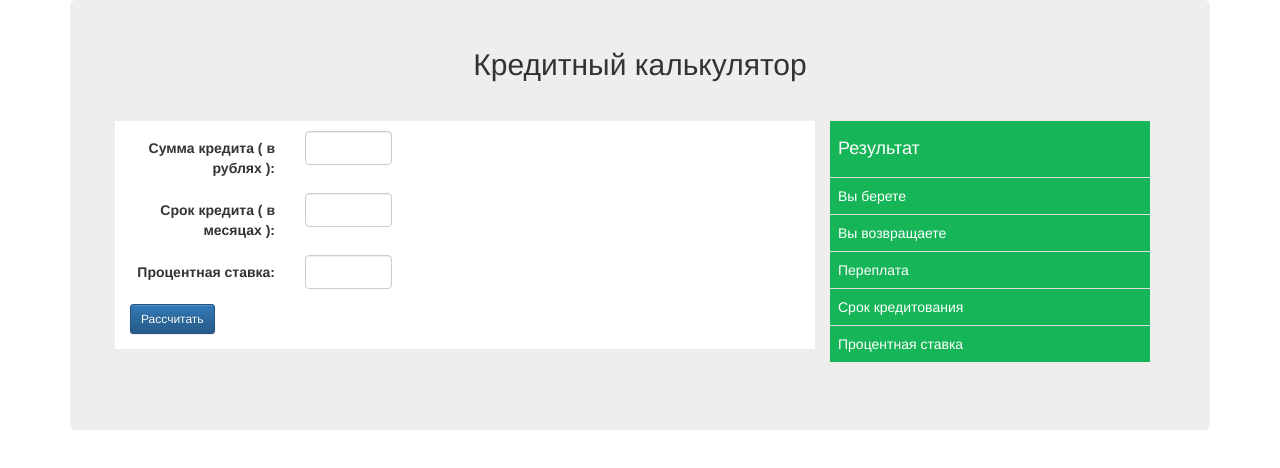
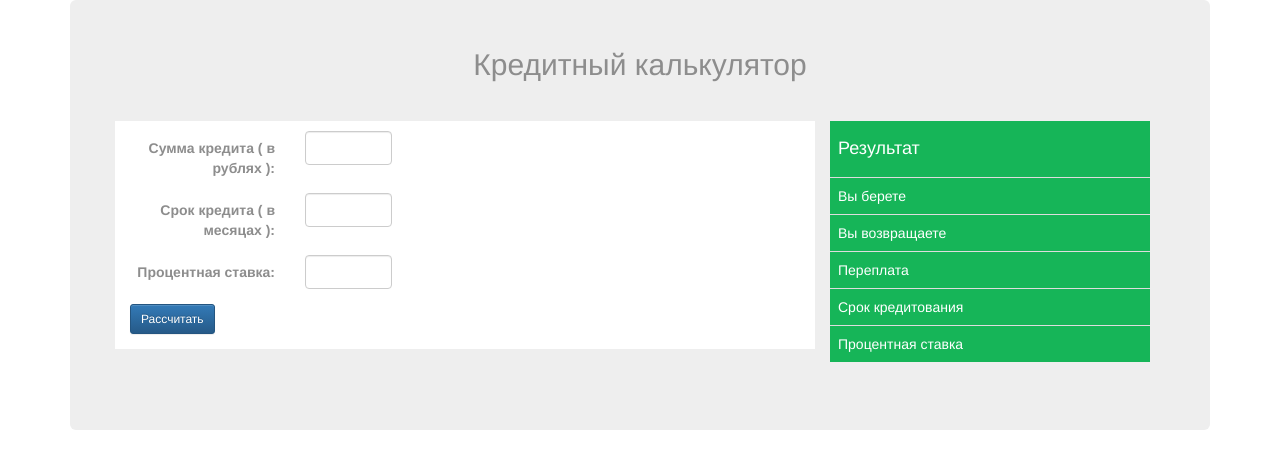
Before and after one commit to Alexy1980/cred_calc, a plain HTML site: page index.html in a window 1280 px wide. Drawn offline with nearby package versions, Linux system fonts and the light colour scheme.

Commit message:
change style.css

```diff
--- a/css/styles.css
+++ b/css/styles.css
@@ -5,6 +5,7 @@
 .title {
     margin : 0 0 40px;
     text-align: center;
+    color: #8D8D8D;
 }
 
 #res {
@@ -19,6 +20,7 @@
 .left {
     background-color: white;
     padding-top: 10px;
+    color: #8D8D8D;
     min-height: 180px;
 }
 
```
